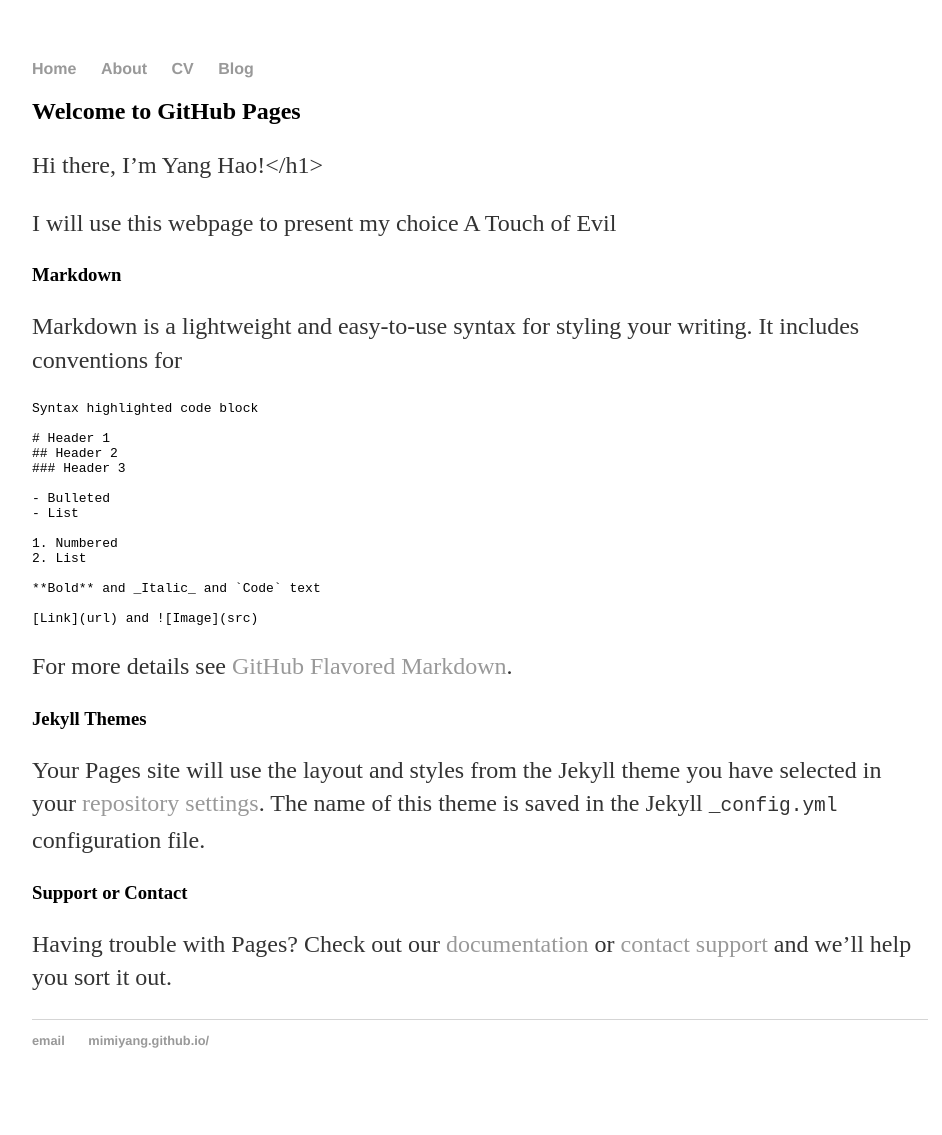
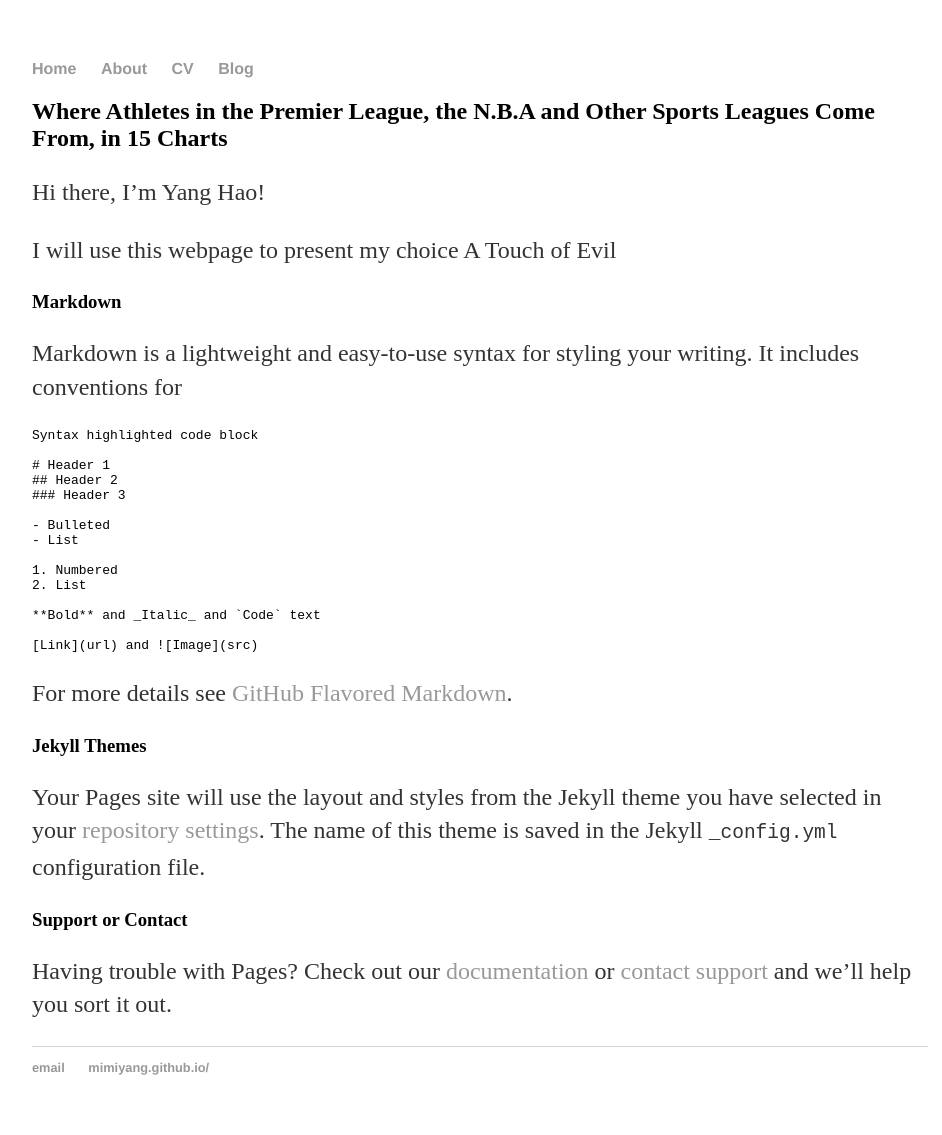
Before and after one commit to mimiyang/mimiyang.github.io, a Jekyll site: the page built from index.md, in a window 1280 px wide. Shown: the whole page, without its empty margins (160-1102 px from the left). Built offline with Jekyll 4.4.1, drawn with Linux system fonts in a browser that asks for light colours; our own code applies the rules of GitHub Pages for plain Markdown files; before the commit the page ends 1108 px from its top, so only the background shows below that.

Commit message:
first change

```diff
--- a/index.md
+++ b/index.md
@@ -1,6 +1,6 @@
-## Welcome to GitHub Pages
+## Where Athletes in the Premier League, the N.B.A and Other Sports Leagues Come From, in 15 Charts
 
-Hi there, I'm Yang Hao!</h1>
+Hi there, I'm Yang Hao!
 
 I will use this webpage to present my choice A Touch of Evil
 
```
